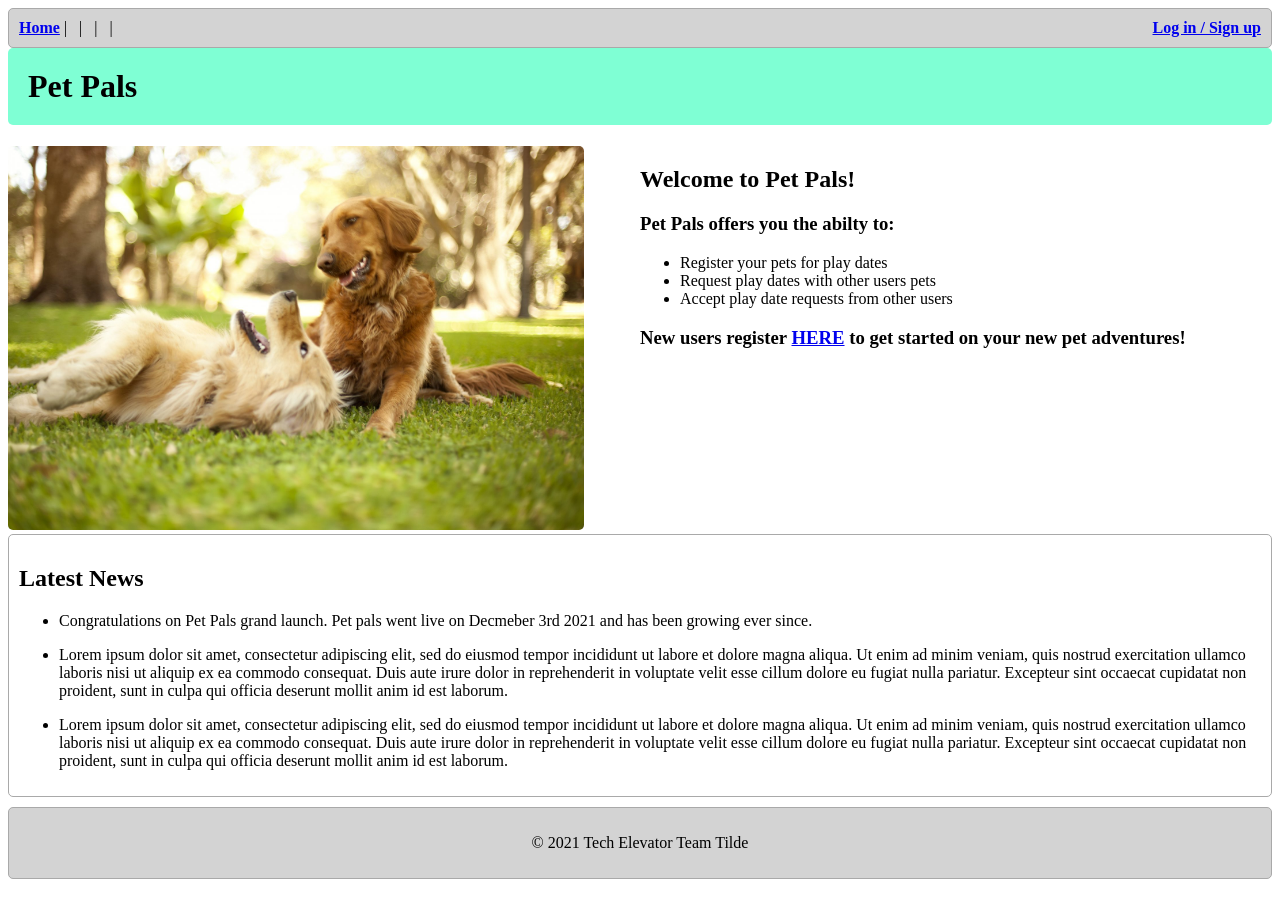
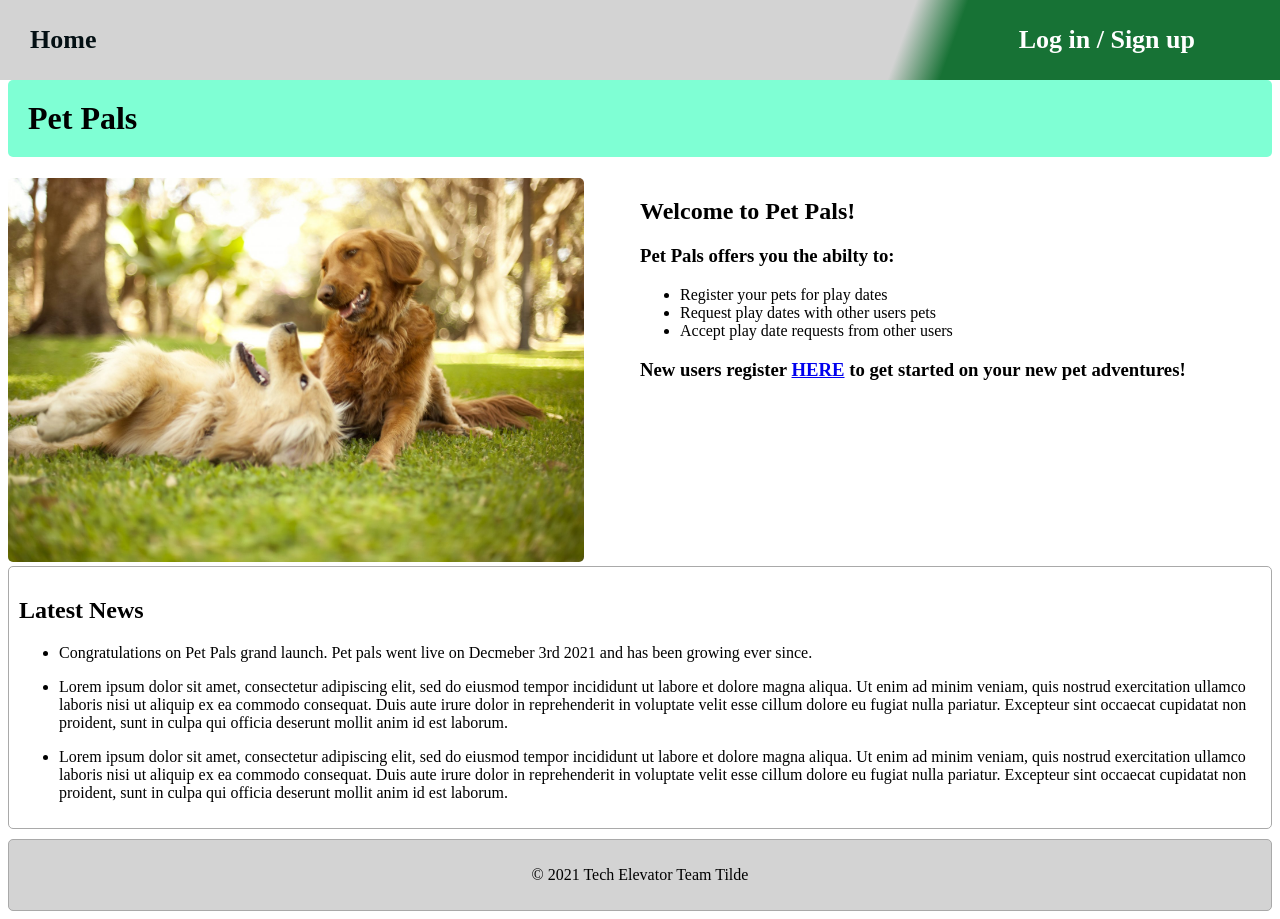
Before and after one commit to jacquelynfinucan/Play-Pals-Final-Capstone, a Vue app in the folder vue/: page / in a window 1280 px wide. Before the commit the page ends 887 px from the top, so only its background shows below. Built offline with nearby package versions, Linux system fonts and the light colour scheme.

Commit message:
restyled header, changed program wide text

```diff
--- a/vue/src/App.vue
+++ b/vue/src/App.vue
@@ -1,7 +1,7 @@
 <template>
   <div id="app">
     <header-top />
-    <router-view />
+    <router-view id="router" />
     <footer-bottom />
   </div>
 </template>
@@ -19,6 +19,9 @@ export default {
 </script>
 
 <style>
+#router{
+  margin-top:80px;
+}
 .nav-link:hover {
   color: red;
 }
--- a/vue/src/components/HeaderTop.vue
+++ b/vue/src/components/HeaderTop.vue
@@ -2,12 +2,12 @@
   <div class="header">
     <nav class="nav-links">
 
-      <router-link class="nav-link" v-bind:to="{ name: 'home' }">Home</router-link><span v-if="$store.state.token != ''">&nbsp;|&nbsp;</span>
-      <router-link class="nav-link" v-bind:to="{ name: 'profile' }" v-if="$store.state.token != ''">Profile</router-link><span v-if="$store.state.token != ''">&nbsp;|&nbsp;</span>
-      <router-link class="nav-link" v-bind:to="{ name: 'map' }" v-if="$store.state.token != ''">Map</router-link>&nbsp;|&nbsp;
-      <router-link class="nav-link" v-bind:to="{ name: 'messages' }" v-if="$store.state.token != ''">Messages</router-link>&nbsp;|&nbsp;
-      <router-link class="nav-link" v-bind:to="{ name: 'playdate-list' }" v-if="$store.state.token != ''">My Playdates</router-link>&nbsp;|&nbsp;
-      <router-link class="nav-link" v-bind:to="{ name: 'schedule' }" v-if="$store.state.token != ''">Schedule A Playdate</router-link>&nbsp;|&nbsp;
+      <router-link class="nav-link" v-bind:to="{ name: 'home' }">Home</router-link><!--<span v-if="$store.state.token != ''">&nbsp;|&nbsp;</span>-->
+      <router-link class="nav-link" v-bind:to="{ name: 'profile' }" v-if="$store.state.token != ''">Profile</router-link><!--<span v-if="$store.state.token != ''">&nbsp;|&nbsp;</span>-->
+      <router-link class="nav-link" v-bind:to="{ name: 'map' }" v-if="$store.state.token != ''">Map</router-link><!--&nbsp;|&nbsp;-->
+      <router-link class="nav-link" v-bind:to="{ name: 'messages' }" v-if="$store.state.token != ''">Messages</router-link><!--&nbsp;|&nbsp;-->
+      <router-link class="nav-link" v-bind:to="{ name: 'playdate-list' }" v-if="$store.state.token != ''">My Playdates</router-link><!--&nbsp;|&nbsp;-->
+      <router-link class="nav-link" v-bind:to="{ name: 'schedule' }" v-if="$store.state.token != ''">Schedule A Playdate</router-link><!--&nbsp;|&nbsp;-->
     </nav>
     <nav class="login-controls">
       <router-link class="nav-link" v-bind:to="{ name: 'login' }" v-if="$store.state.token == ''">Log in / Sign up</router-link>
@@ -22,36 +22,52 @@ export default {
 };
 </script>
 
+<style>
+  body{
+    font-family:Cursive;
+  /* font-family:'Barlow Condensed'; */
+}
+</style>
+
+
+
 <style scoped>
-.header {
-  background-color: lightgrey;
 
-  padding-top: 10px;
-  padding-bottom: 10px;
-  padding-left: 10px;
-  padding-right: 10px;
+@import url('https://fonts.googleapis.com/css2?family=Barlow+Condensed:wght@500&display=swap');
 
-  border-radius: 5px;
-  border: solid 1px darkgrey;
 
-  display: grid;
-  grid-template-columns: 1fr 1fr;
-  grid-template-areas:
-    "nav login";
+
+.header{
+    background-color: lightgrey;
+    background:linear-gradient(110deg, lightgrey 70%,rgb(23, 114, 53) 74%);
+  width :100vw;
+  height:80px;
+  position:fixed;
+  top:0px;
+  left:0px;
+  color:white;
+  display:flex;
+  justify-content: space-between;
+  align-items: center;
+  font-size:26px;
 }
 
 .nav-links {
-  grid-area: nav;
+  margin-left: 30px;
 }
 
 .login-controls {
-  grid-area: login;
-
-  display: flex;
-  justify-content: right;
+  margin-right:50px;
+}
+.login-controls .nav-link{
+  color:white;
 }
 
 .nav-link {
+  /* font-family:'Barlow Condensed'; */
   font-weight: bold;
+  text-decoration: none;
+  color:rgb(4, 16, 20);
+  margin-right:35px;
 }
 </style>
```
